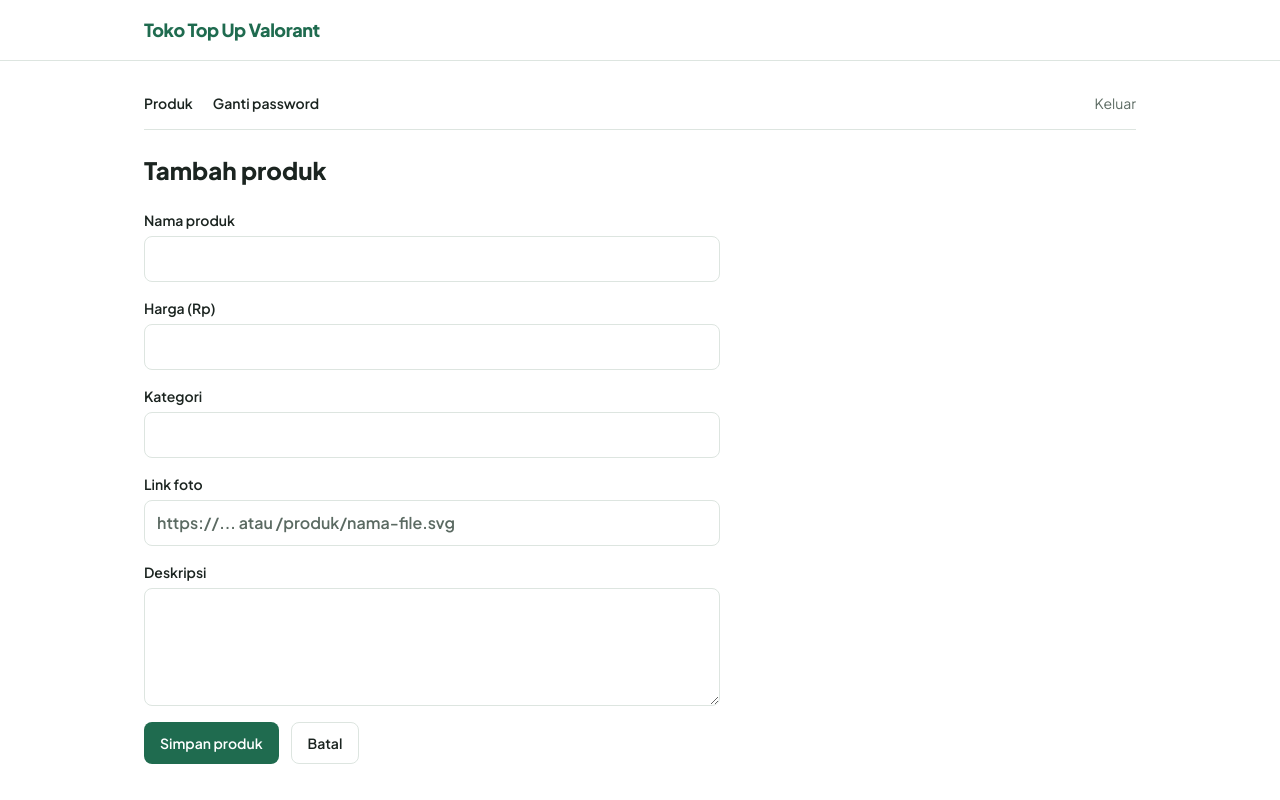
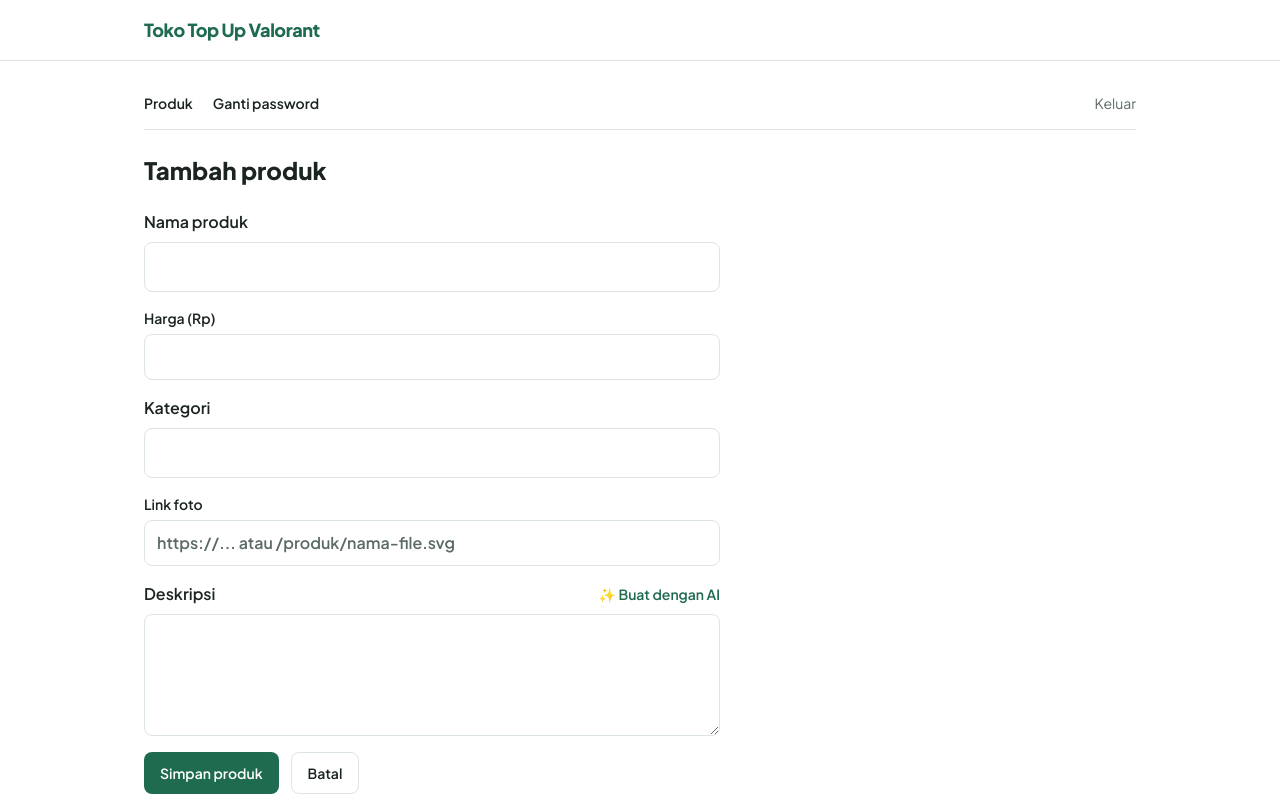
Before and after one commit to sellolintang/sello-topval, a Next.js app: page /admin/produk/baru in a window 1280 px wide. Shown: the top 800 px of the page. Built offline with nearby package versions, Linux system fonts and the light colour scheme.

Commit message:
US-11 sampai US-14

```diff
--- a/app/admin/actions.js
+++ b/app/admin/actions.js
@@ -132,3 +132,48 @@
   revalidatePath("/");
   revalidatePath("/admin");
 }
+
+export async function generateDeskripsiAction(nama, kategori) {
+  const supabase = await createClientSsr();
+  const { data: { user } } = await supabase.auth.getUser();
+  if (!user) {
+    return { error: "Akses ditolak. Anda harus login terlebih dahulu." };
+  }
+
+  const apiKey = process.env.GEMINI_API_KEY;
+  if (!apiKey) {
+    return { error: "GEMINI_API_KEY belum diatur di environment variable." };
+  }
+
+  const prompt = `Buat deskripsi menarik untuk produk jualan online.
+Nama produk: ${nama}
+Kategori: ${kategori || "Umum"}
+
+Buat maksimal 2 paragraf singkat, menarik untuk pembeli, dan gunakan bahasa Indonesia yang baik.`;
+
+  try {
+    const res = await fetch(
+      `https://generativelanguage.googleapis.com/v1beta/models/gemini-1.5-flash:generateContent?key=${apiKey}`,
+      {
+        method: "POST",
+        headers: {
+          "Content-Type": "application/json",
+        },
+        body: JSON.stringify({
+          contents: [{ parts: [{ text: prompt }] }],
+        }),
+      }
+    );
+
+    if (!res.ok) {
+      return { error: `Gagal dari API Gemini (${res.status})` };
+    }
+
+    const data = await res.json();
+    const text = data.candidates?.[0]?.content?.parts?.[0]?.text || "";
+
+    return { deskripsi: text.trim() };
+  } catch (err) {
+    return { error: err.message };
+  }
+}
--- a/app/layout.jsx
+++ b/app/layout.jsx
@@ -18,11 +18,31 @@
           rel="stylesheet"
           href="https://fonts.googleapis.com/css2?family=Plus+Jakarta+Sans:wght@400;600;700;800&display=swap"
         />
+        <link rel="manifest" href="/manifest.json" />
+        <meta name="theme-color" content="#000000" />
       </head>
       <body className="flex min-h-screen flex-col font-sans antialiased">
         <Header />
         <main className="mx-auto w-full max-w-5xl flex-1 px-4">{children}</main>
         <Footer />
+        <script
+          dangerouslySetInnerHTML={{
+            __html: `
+              if ('serviceWorker' in navigator) {
+                window.addEventListener('load', function() {
+                  navigator.serviceWorker.register('/sw.js').then(
+                    function(registration) {
+                      console.log('ServiceWorker registration successful');
+                    },
+                    function(err) {
+                      console.log('ServiceWorker registration failed: ', err);
+                    }
+                  );
+                });
+              }
+            `,
+          }}
+        />
       </body>
     </html>
   );
--- a/app/page.jsx
+++ b/app/page.jsx
@@ -1,12 +1,26 @@
 import KartuProduk from "@/components/KartuProduk";
+import FilterKatalog from "@/components/FilterKatalog";
 import { toko } from "@/lib/toko";
 import { supabaseServer } from "@/lib/supabase/server";
 
-export default async function HalamanKatalog() {
-  const { data: daftarProduk, error } = await supabaseServer
+export default async function HalamanKatalog(props) {
+  const searchParams = await props.searchParams;
+  const q = searchParams?.q || "";
+  const kategori = searchParams?.kategori || "";
+
+  let query = supabaseServer
     .from("produk")
     .select("*")
     .order("created_at", { ascending: false });
+
+  if (q) {
+    query = query.ilike("nama", `%${q}%`);
+  }
+  if (kategori) {
+    query = query.eq("kategori", kategori);
+  }
+
+  const { data: daftarProduk, error } = await query;
 
   if (error) {
     return (
@@ -30,6 +44,7 @@
         <h2 id="judul-produk" className="text-xl font-bold">
           Produk kami
         </h2>
+        <FilterKatalog />
         {daftarProduk && daftarProduk.length === 0 ? (
           <p className="text-teks-lembut">Belum ada produk</p>
         ) : (
--- /dev/null
+++ b/components/FilterKatalog.jsx
@@ -0,0 +1,46 @@
+"use client";
+
+import { useRouter, useSearchParams } from "next/navigation";
+import { useState } from "react";
+import Tombol from "./Tombol";
+import Input from "./Input";
+
+export default function FilterKatalog() {
+  const router = useRouter();
+  const searchParams = useSearchParams();
+
+  const [q, setQ] = useState(searchParams.get("q") || "");
+  const [kategori, setKategori] = useState(searchParams.get("kategori") || "");
+
+  const handleSearch = (e) => {
+    e.preventDefault();
+    const params = new URLSearchParams();
+    if (q) params.set("q", q);
+    if (kategori) params.set("kategori", kategori);
+    router.push(`/?${params.toString()}`);
+  };
+
+  return (
+    <form onSubmit={handleSearch} className="mb-6 flex flex-wrap items-end gap-3 rounded-xl border border-garis bg-permukaan p-4">
+      <div className="flex-1 min-w-[200px]">
+        <Input
+          label="Cari nama produk"
+          name="q"
+          value={q}
+          onChange={(e) => setQ(e.target.value)}
+          placeholder="Contoh: Kopi"
+        />
+      </div>
+      <div className="flex-1 min-w-[150px]">
+        <Input
+          label="Kategori"
+          name="kategori"
+          value={kategori}
+          onChange={(e) => setKategori(e.target.value)}
+          placeholder="Semua kategori"
+        />
+      </div>
+      <Tombol type="submit">Filter</Tombol>
+    </form>
+  );
+}
--- a/components/FormProduk.jsx
+++ b/components/FormProduk.jsx
@@ -1,13 +1,53 @@
+"use client";
+
+import { useState, useRef } from "react";
 import Input from "@/components/Input";
 import Tombol from "@/components/Tombol";
+import { generateDeskripsiAction } from "@/app/admin/actions";
 
-// Dipakai untuk tambah produk (US-08) dan ubah produk (US-09). Keduanya bonus di jalur offline.
-// Nama field sama dengan kolom tabel "produk".
 export default function FormProduk({ produk = {}, labelTombol, action }) {
+  const [deskripsi, setDeskripsi] = useState(produk.deskripsi || "");
+  const [isLoadingAi, setIsLoadingAi] = useState(false);
+  const namaRef = useRef(null);
+  const kategoriRef = useRef(null);
+
+  const handleGenerateAI = async () => {
+    const nama = namaRef.current?.value;
+    const kategori = kategoriRef.current?.value;
+    if (!nama) {
+      alert("Isi nama produk terlebih dahulu.");
+      return;
+    }
+
+    setIsLoadingAi(true);
+    try {
+      const result = await generateDeskripsiAction(nama, kategori);
+      if (result.error) {
+        alert("Gagal: " + result.error);
+      } else {
+        setDeskripsi(result.deskripsi);
+      }
+    } catch (e) {
+      alert("Error memanggil AI");
+    }
+    setIsLoadingAi(false);
+  };
+
   return (
     <form action={action} className="flex max-w-xl flex-col gap-4">
       {produk.id && <input type="hidden" name="id" value={produk.id} />}
-      <Input label="Nama produk" name="nama" defaultValue={produk.nama} required />
+
+      <div className="flex flex-col gap-2">
+        <label className="font-semibold">Nama produk</label>
+        <input
+          ref={namaRef}
+          name="nama"
+          defaultValue={produk.nama}
+          required
+          className="rounded-lg border border-garis bg-latar-belakang px-4 py-3 outline-none focus:border-utama"
+        />
+      </div>
+
       <Input
         label="Harga (Rp)"
         name="harga"
@@ -16,14 +56,45 @@
         defaultValue={produk.harga}
         required
       />
-      <Input label="Kategori" name="kategori" defaultValue={produk.kategori} />
+
+      <div className="flex flex-col gap-2">
+        <label className="font-semibold">Kategori</label>
+        <input
+          ref={kategoriRef}
+          name="kategori"
+          defaultValue={produk.kategori}
+          className="rounded-lg border border-garis bg-latar-belakang px-4 py-3 outline-none focus:border-utama"
+        />
+      </div>
+
       <Input
         label="Link foto"
         name="foto_url"
         placeholder="https://... atau /produk/nama-file.svg"
         defaultValue={produk.foto_url}
       />
-      <Input label="Deskripsi" name="deskripsi" textarea defaultValue={produk.deskripsi} />
+
+      <div className="flex flex-col gap-2">
+        <div className="flex items-center justify-between">
+          <label className="font-semibold">Deskripsi</label>
+          <button
+            type="button"
+            onClick={handleGenerateAI}
+            disabled={isLoadingAi}
+            className="text-sm font-semibold text-utama hover:underline disabled:opacity-50"
+          >
+            {isLoadingAi ? "Membuat..." : "✨ Buat dengan AI"}
+          </button>
+        </div>
+        <textarea
+          name="deskripsi"
+          value={deskripsi}
+          onChange={(e) => setDeskripsi(e.target.value)}
+          rows="4"
+          className="rounded-lg border border-garis bg-latar-belakang px-4 py-3 outline-none focus:border-utama"
+        ></textarea>
+      </div>
+
       <div className="flex gap-3">
         <Tombol type="submit">{labelTombol}</Tombol>
         <Tombol href="/admin" varian="garis">
--- a/components/TombolWhatsApp.jsx
+++ b/components/TombolWhatsApp.jsx
@@ -1,11 +1,30 @@
+"use client";
+
+import { useState } from "react";
 import { toko } from "@/lib/toko";
 import { formatRupiah } from "@/lib/format";
 
 export default function TombolWhatsApp({ produk }) {
-  const pesan = `Halo, saya tertarik dengan produk ${produk.nama} seharga ${formatRupiah(produk.harga)}.`;
+  const [jumlah, setJumlah] = useState(1);
+
+  const pesan = `Halo, saya tertarik dengan produk ${produk.nama} seharga ${formatRupiah(produk.harga)}, jumlah: ${jumlah}.`;
   const hrefWa = `https://wa.me/${toko.nomorWhatsApp}?text=${encodeURIComponent(pesan)}`;
 
   return (
+    <div className="flex flex-col gap-3">
+      <div className="flex items-center gap-3">
+        <label htmlFor="jumlah" className="text-sm font-medium">
+          Jumlah:
+        </label>
+        <input
+          id="jumlah"
+          type="number"
+          min="1"
+          value={jumlah}
+          onChange={(e) => setJumlah(parseInt(e.target.value) || 1)}
+          className="w-20 rounded-md border border-garis bg-latar-belakang px-3 py-1.5 text-sm outline-none focus:border-utama"
+        />
+      </div>
       <a
         href={hrefWa}
         target="_blank"
@@ -14,5 +33,6 @@
       >
         Pesan via WhatsApp
       </a>
+    </div>
   );
 }
--- /dev/null
+++ b/public/sw.js
@@ -0,0 +1,11 @@
+self.addEventListener('install', (event) => {
+  console.log('Service Worker installed');
+});
+
+self.addEventListener('activate', (event) => {
+  console.log('Service Worker activated');
+});
+
+self.addEventListener('fetch', (event) => {
+  // basic fetch handler
+});
```
Also changed, not shown: components/TombolHapus.jsx (line endings or trailing spaces), public/manifest.json (added), 1 other file (tests, documents, lock files or other folders). Lines whose indentation alone changed are shown as unchanged.
